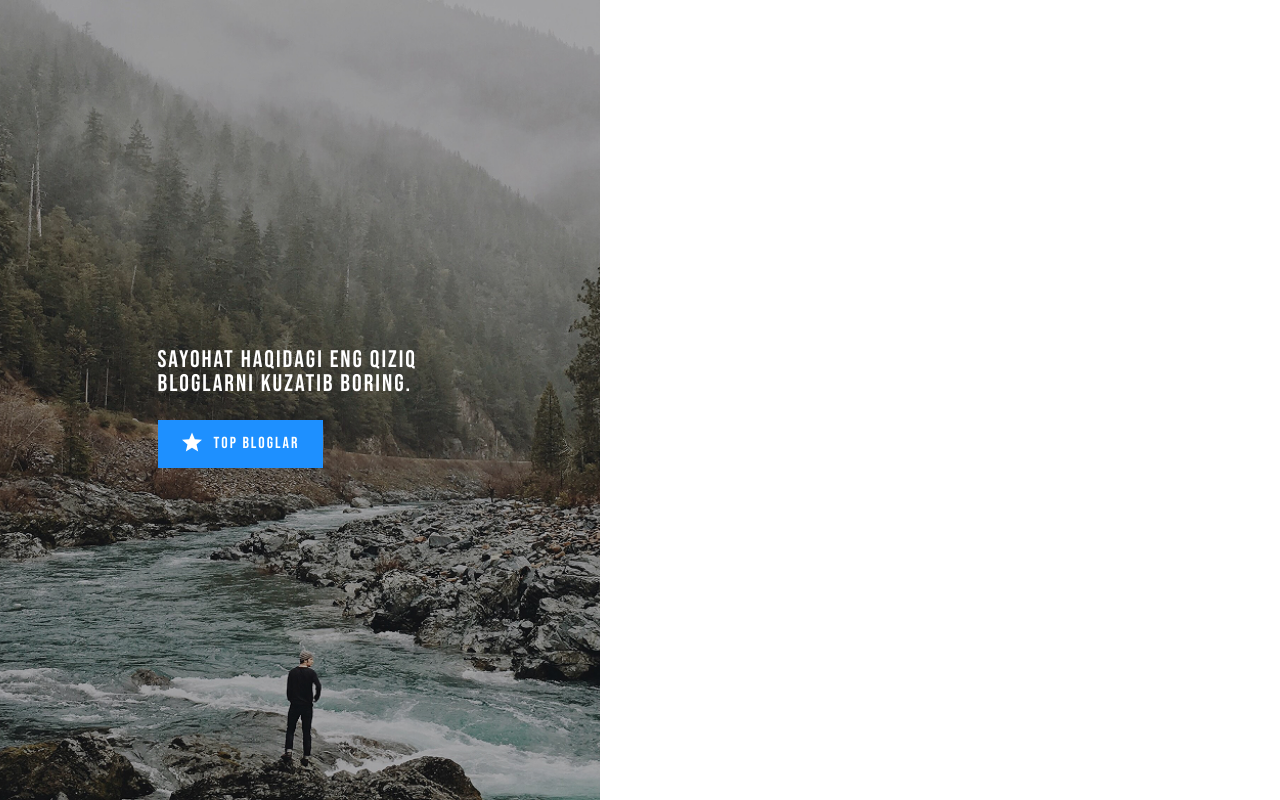
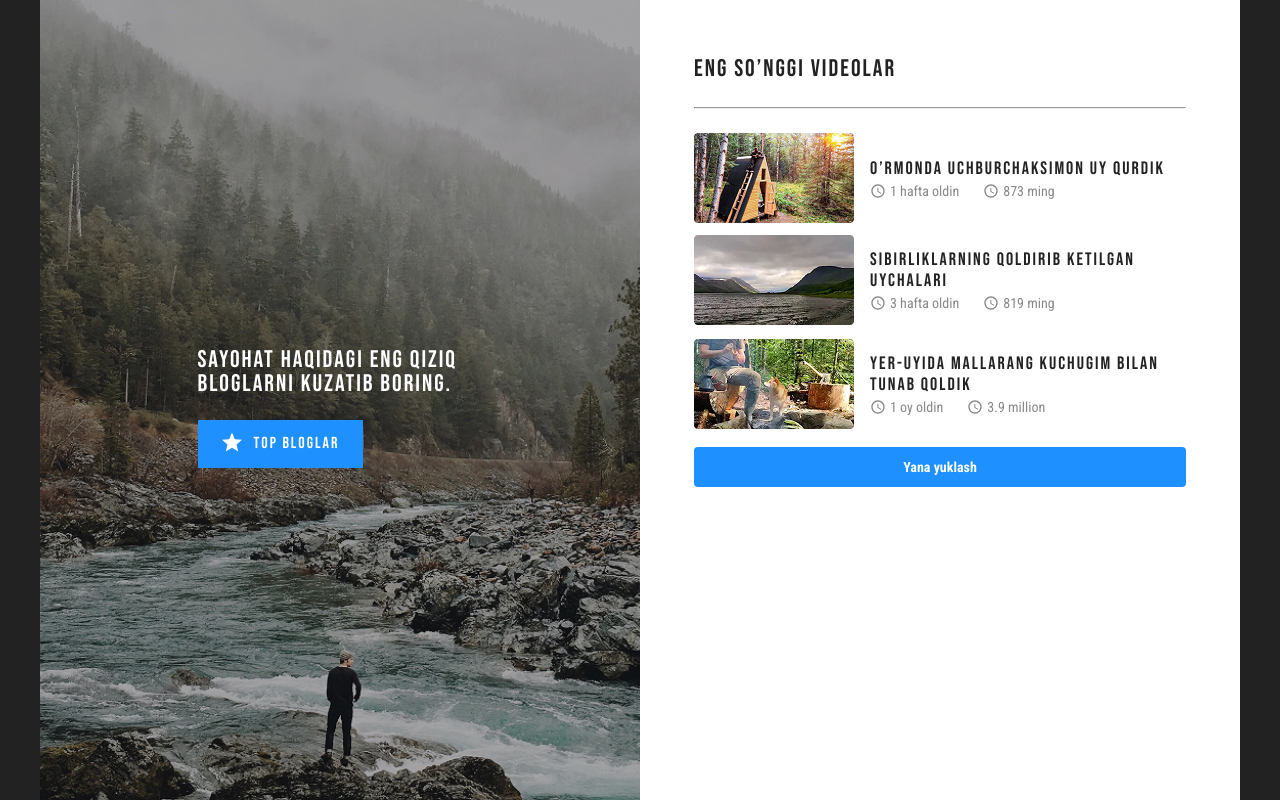
Before and after one commit to iFarruxdev/natural-project, a plain HTML site: page index.html in a window 1280 px wide. Drawn offline with nearby package versions, Linux system fonts and the light colour scheme.

Commit message:
Add project

```diff
--- a/css/styles.css
+++ b/css/styles.css
@@ -24,7 +24,7 @@ body {
   min-height: 100vh;
   display: flex;
   flex-direction: column;
-  background-color: #fff;
+  background-color: #222;
   color: #222;
 }
 
@@ -56,7 +56,7 @@ img {
 
 .global-wrapper {
   width: 100%;
-  max-width: 1536px;
+  max-width: 1200px;
   margin-left: auto;
   margin-right: auto;
   display: flex;
@@ -118,6 +118,127 @@ img {
   content: "";
 }
 
+/* LASTEST */
+
+.lastest-videos {
+  width: 100%;
+  max-width: 600px;
+  padding: 54px;
+  background-color: #fff;
+}
+.lastest-videos-heading{
+  margin-top: 0;
+  font-size: 24px;
+  line-height: normal;
+  letter-spacing: 2px;
+  font-weight: 400;
+  font-family: "Bebas Neue" , "Roboto Condensed" , Arial, sans-serif;
+}
+.lastest-videos-divader{
+  margin-top: 24px;
+  margin-bottom: 24px;
+}
+.lastest-videos-list {
+  list-style: none;
+  display: flex;
+  flex-direction: column;
+  padding: 0;
+}
+.lastest-videos-item {
+  display: flex;
+  align-items: center;
+}
+.lastest-videos-item-image {
+  width: 160px;
+  height: auto;
+}
+.lastest-videos-item:not(:last-child) {
+  margin-bottom: 10px;
+}
+.lastest-videos-item-content {
+  padding: 16px;
+}
+.lastest-videos-item-content-heading {
+  margin: 0;
+  font-size: 18px;
+  line-height: normal;
+  font-weight: 400;
+  letter-spacing: 2px;
+  font-family: "Bebas Neue" , "Roboto Condensed" , Arial, sans-serif;
+  margin-bottom: 4px;
+}
+.lastest-videos-item-content-link {
+  text-decoration: none;
+  color: #222;
+}
+.lastest-videos-item-content-link:hover {
+  color: #1E90FF;
+}
+.lastest-videos-item-content-link:active {
+  color :rgba(30, 144, 255, 0.6);
+}
+.lastest-videos-item-content-meta {
+  display: flex;
+  align-items: center;
+  color: #888;
+  font-size: 14px;
+  font-weight: 400;
+  line-height: normal;
+}
+.lastest-videos-item-content-published {
+  display: flex;
+  align-items: center;
+  margin-right: 24px;
+}
+.lastest-videos-item-content-published::before {
+  width: 16px;
+  height: 16px;
+  background-image: url("../images/icon-clock.svg");
+  background-size: contain;
+  background-position: center center;
+  background-repeat: no-repeat;
+  margin-right: 4px;
+  content: "";
+}
+.lastest-videos-item-content-visibaly {
+  display: flex;
+  align-items: center;
+}
+.lastest-videos-item-content-visibaly::before {
+  width: 16px;
+  height: 16px;
+  background-image: url("../images/icon-clock.svg");
+  background-size: contain;
+  background-position: center center;
+  background-repeat: no-repeat;
+  margin-right: 4px;
+  content: "";
+}
+
+
+/* LOAD MORE */
+
+.load-more-button {
+  display: block;
+  border: none;
+  width: 100%;
+  padding: 12px;
+  border-radius: 4px;
+  background-color: #1E90FF;
+  color: #fff;
+  font-weight: 700;
+  font-size: 14px;
+  line-height: normal;
+  cursor: pointer;
+}
+
+.load-more-button:hover {
+  background-color: rgba(30, 144, 255, 0.8);
+}
+.load-more-button:active {
+  background-color: rgba(30, 144, 255, 0.6);
+}
+
 /* RETINA IMG */
 
 @media
--- a/index.html
+++ b/index.html
@@ -16,6 +16,7 @@
   <main class="main-content">
     <div class="global-wrapper">
       <!-- HERO -->
+
       <section class="site-hero">
         <div class="hero-content">
           <h1 class="hero-heading">Sayohat haqidagi eng qiziq bloglarni kuzatib boring.</h1>
@@ -27,6 +28,67 @@
           </a>
         </div>
       </section>
+
+      <!-- LASTEST VIDEOS -->
+
+      <section class="lastest-videos">
+        <h2 class="lastest-videos-heading">Eng so’nggi videolar</h2>
+        <hr class="lastest-videos-divader">
+        <ul class="lastest-videos-list">
+          <!-- ! ITEM -->
+          <li class="lastest-videos-item">
+            <img class="lastest-videos-item-image" src="./images/article-house.jpg" alt="O’rmonda uchburchaksimon uy qurdik" width="160" height="90"
+            srcset="./images/article-house.jpg 1x , ./images/article-house@2x.jpg 2x">
+            <div class="lastest-videos-item-content">
+              <h3 class="lastest-videos-item-content-heading">
+                <a class="lastest-videos-item-content-link" href="#">
+                  O’rmonda uchburchaksimon uy qurdik
+                </a>
+              </h3>
+              <div class="lastest-videos-item-content-meta">
+                <time class="lastest-videos-item-content-published">1 hafta oldin</time>
+                <span class="lastest-videos-item-content-visibaly">873 ming</span>
+              </div>
+            </div>
+          </li>
+          <!-- ! ITEM -->
+          <li class="lastest-videos-item">
+            <img class="lastest-videos-item-image" src="./images/article-aqua.jpg" alt="O’rmonda uchburchaksimon uy qurdik" width="160" height="90"
+            srcset="./images/article-aqua.jpg 1x , ./images/article-aqua@2x.jpg 2x">
+            <div class="lastest-videos-item-content">
+              <h3 class="lastest-videos-item-content-heading">
+                <a class="lastest-videos-item-content-link" href="#">
+                  Sibirliklarning qoldirib ketilgan uychalari
+                </a>
+              </h3>
+              <div class="lastest-videos-item-content-meta">
+                <time class="lastest-videos-item-content-published">3 hafta oldin</time>
+                <span class="lastest-videos-item-content-visibaly">819 ming</span>
+              </div>
+            </div>
+          </li>
+          <!-- ! ITEM -->
+          <li class="lastest-videos-item">
+            <img class="lastest-videos-item-image" src="./images/article-alone.jpg" alt="O’rmonda uchburchaksimon uy qurdik" width="160" height="90"
+            srcset="./images/article-alone.jpg 1x , ./images/article-alone@2x.jpg 2x">
+            <div class="lastest-videos-item-content">
+              <h3 class="lastest-videos-item-content-heading">
+                <a class="lastest-videos-item-content-link" href="#">
+                  Yer-uyida mallarang kuchugim bilan tunab qoldik
+                </a>
+              </h3>
+              <div class="lastest-videos-item-content-meta">
+                <time class="lastest-videos-item-content-published">1 oy oldin</time>
+                <span class="lastest-videos-item-content-visibaly">3.9 million</span>
+              </div>
+            </div>
+          </li>
+        </ul>
+
+        <!-- LOAD MORE -->
+
+        <button class="load-more-button">Yana yuklash</button>
+      </section>
     </div>
   </main>
 </body>
```
Also changed, not shown: images/article-alone.jpg (added), images/article-alone@2x.jpg (added), images/article-aqua.jpg (added), images/article-aqua@2x.jpg (added), images/article-house.jpg (added), images/article-house@2x.jpg (added), images/icon-clock.svg (added), images/icon-eyes.svg (added).
